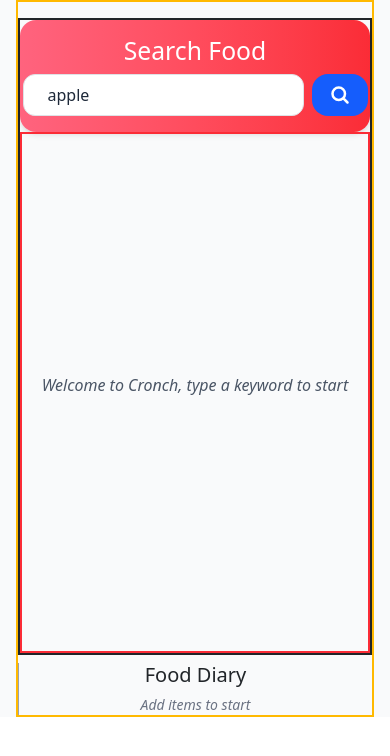
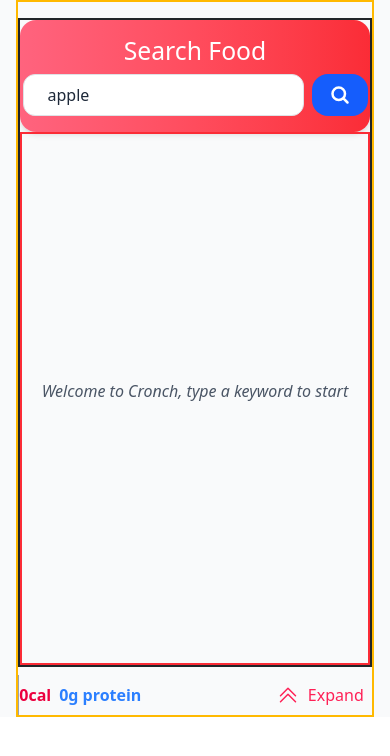
Before and after one commit to revlienn/Cronch, an Angular app in the folder client/: page / in a window 390 px wide. Shown: the top 756 px of the page. Built offline with nearby package versions, Linux system fonts and the light colour scheme.

Commit message:
Cart-expand+collapse on mobile

```diff
--- a/client/src/app/foods/cart/cart.html
+++ b/client/src/app/foods/cart/cart.html
@@ -1,4 +1,6 @@
-<div class="flex flex-col h-full">
+<div
+   class="hidden md:flex md:flex-col md:h-full transition-transform duration-500 ease-in-out transform translate-y-full md:translate-y-0 max-h-[50vh] overflow-y-auto"
+   id="maincart">
    <h5 class="text-center text-gray-800">Food Diary</h5>
    <div class="flex flex-col flex-grow overflow-x-hidden">
       @if(foodService.list().length!=0){
@@ -47,8 +49,10 @@
 
          <!-- TOTAL -->
          <div class="flex flex-col p-2 bottom-0 drop-shadow-lg total">
-            <span class="text-rose-600 font-semibold">{{total().calories}}cal</span>
-            <span class="text-blue-500 font-semibold">{{total().protein}}g protein</span>
+            <div class="hidden md:flex"><span class="text-rose-600 font-semibold me-3">{{total().calories}}cal</span>
+               <span class="text-blue-500 font-semibold">{{total().protein}}g protein</span>
+            </div>
+
             <div
                class="border-rose-400 border-1 w-full flex items-center justify-center gap-2 p-2 text-rose-500 hover:bg-rose-600 hover:text-white rounded-xl"
                (click)="foodService.clearList()">
@@ -72,3 +76,31 @@
 
    </div>
 </div>
+
+
+
+<div class="flex md:hidden justify-between items-center">
+   <div class="flex justify-between"><span class="text-rose-600 font-semibold pe-2">{{total().calories}}cal</span>
+      <span class="text-blue-500 font-semibold">{{total().protein}}g protein</span>
+   </div>
+
+   <div class="flex items-center justify-center gap-2 p-2 text-rose-500 hover:bg-rose-600 hover:text-white"
+      (click)="toggleCart()">
+
+      @if(!cartOpen){<svg xmlns="http://www.w3.org/2000/svg" fill="none" viewBox="0 0 24 24" stroke-width="1.5"
+         stroke="currentColor" class="size-6">
+         <path stroke-linecap="round" stroke-linejoin="round" d="m4.5 18.75 7.5-7.5 7.5 7.5" />
+         <path stroke-linecap="round" stroke-linejoin="round" d="m4.5 12.75 7.5-7.5 7.5 7.5" />
+      </svg>
+      Expand}@else{
+      <svg xmlns="http://www.w3.org/2000/svg" fill="none" viewBox="0 0 24 24" stroke-width="1.5" stroke="currentColor"
+         class="size-6">
+         <path stroke-linecap="round" stroke-linejoin="round" d="m4.5 5.25 7.5 7.5 7.5-7.5m-15 6 7.5 7.5 7.5-7.5" />
+      </svg>Collapse
+
+      }
+
+
+   </div>
+
+</div>
--- a/client/src/app/foods/cart/cart.ts
+++ b/client/src/app/foods/cart/cart.ts
@@ -9,24 +9,42 @@ import { FoodService } from '../../services/food-service';
 })
 export class Cart {
 
-  protected foodService=inject(FoodService);
-  protected total=computed(()=>{
-    const cartItems=this.foodService.list();
-    return cartItems.reduce((totals,item)=>({
-      calories:totals.calories+item.calories,
-      protein:parseFloat((totals.protein+item.protein).toFixed(2))
+  protected foodService = inject(FoodService);
+  protected total = computed(() => {
+    const cartItems = this.foodService.list();
+    return cartItems.reduce((totals, item) => ({
+      calories: totals.calories + item.calories,
+      protein: parseFloat((totals.protein + item.protein).toFixed(2))
     }),
-    {calories:0,protein:0}
-  )
+      { calories: 0, protein: 0 }
+    )
   })
+  cartOpen = false;
 
-  constructor(){
+  constructor() {
   }
 
-  deleteGroup(id:number){
+  deleteGroup(id: number) {
     this.foodService.deleteGroup(id);
   }
+
+  toggleCart() {
+    const mainCart = document.getElementById('maincart');
+    if (!mainCart) return;
+    this.cartOpen = !this.cartOpen;
+
+    if (this.cartOpen) {
+      setTimeout(() => {
+      mainCart.classList.remove('hidden');
+    }, 150);
+      mainCart.classList.remove('translate-y-full');
+      mainCart.classList.add('translate-y-0');
+    } else {
+      mainCart.classList.add('translate-y-full');
+      mainCart.classList.remove('translate-y-0');
+      setTimeout(() => {
+      mainCart.classList.add('hidden');
+    }, 150);
+    }
+  }
 }
-
-// CART LAYOUT
-// CARD LAYOUT
```
